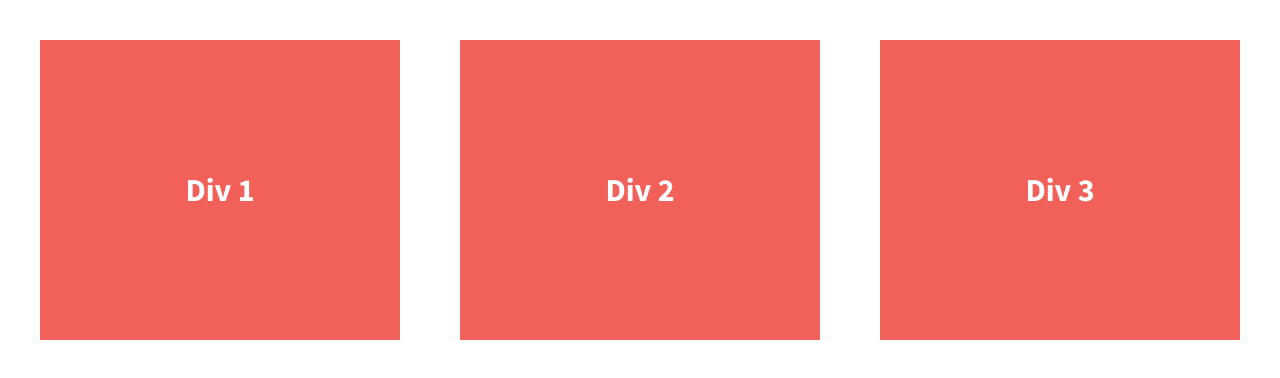
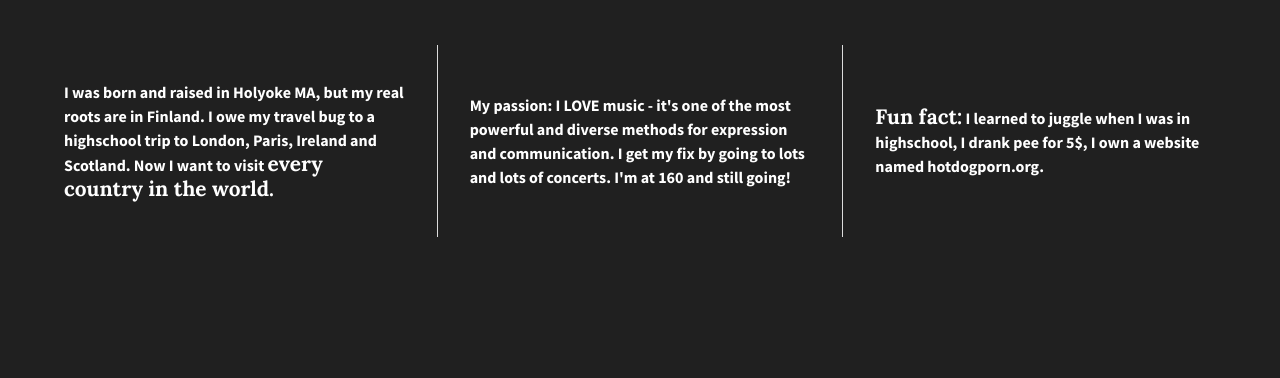
Before and after one commit to whunter413/flexbox-justify-content-and-align-items, a plain HTML site: page index.html in a window 1280 px wide. Drawn offline with nearby package versions, Linux system fonts and the light colour scheme.

Commit message:
Modified divs for realistic website module

```diff
--- a/css/main.css
+++ b/css/main.css
@@ -97,37 +97,50 @@ textarea {
 
 
 html {
-  background-color: #fff;
+  background-color: #202020;
   height: 100%;
 }
 
 body {
-  font-family: 'Source Sans Pro', sans-serif;
-  padding: 2em;
-  font-size: 1.25em;
-  height: 100%;
+    font-family: 'Source Sans Pro', sans-serif;
+    font-weight: 700;
+    padding: 2em;
+    color: #202020;
+    height: 100%;
 }
 
 .wrapper {
   /*add display:flex and set justify-content to space-between*/
   font-weight: 700;
   display: flex;
+  flex-flow: row;
   justify-content: space-between;
+  align-items: center;
 }
 
 .div-1, .div-2, .div-3 {
   /*give the divs a width of 30%, add display:flex, set justify-content and align-items to center*/
   color: #fff;
   line-height: 1.5em;
-  font-size: 1.6em;
-  background-color: #f16059;
-  height: 300px;
+  font-size: 1em;
+  background-color: #202020;
+  height: auto;
   width: 30%;
   display: flex;
   justify-content: center;
   align-items: center;
+  padding: 2em;
 }
 
+.div-2 {
+    border-left: gainsboro solid .05em;
+    border-right: gainsboro solid .05em;
+}
+
+.wrapper span {
+    font-family: 'Lora', sans-serif;
+    font-size: 1.3em;
+  }
 
 
 
--- a/index.html
+++ b/index.html
@@ -23,13 +23,13 @@
 
         <section class="wrapper">
             <div class="div-1">
-                Div 1
+                <p>I was born and raised in Holyoke MA, but my real roots are in Finland. I owe my travel bug to a highschool trip to London, Paris, Ireland and Scotland. Now I want to visit <span>every country in the world.</span></p>
             </div>
             <div class="div-2">
-                Div 2
+                <p>My passion: I LOVE music - it's one of the most powerful and diverse methods for expression and communication. I get my fix by going to lots and lots of concerts. I'm at 160 and still going! </p>
             </div>
             <div class="div-3">
-                Div 3
+                <p><span>Fun fact:</span> I learned to juggle when I was in highschool, I drank pee for 5$, I own a website named hotdogporn.org.</p>
             </div>
         </section>
 
```
